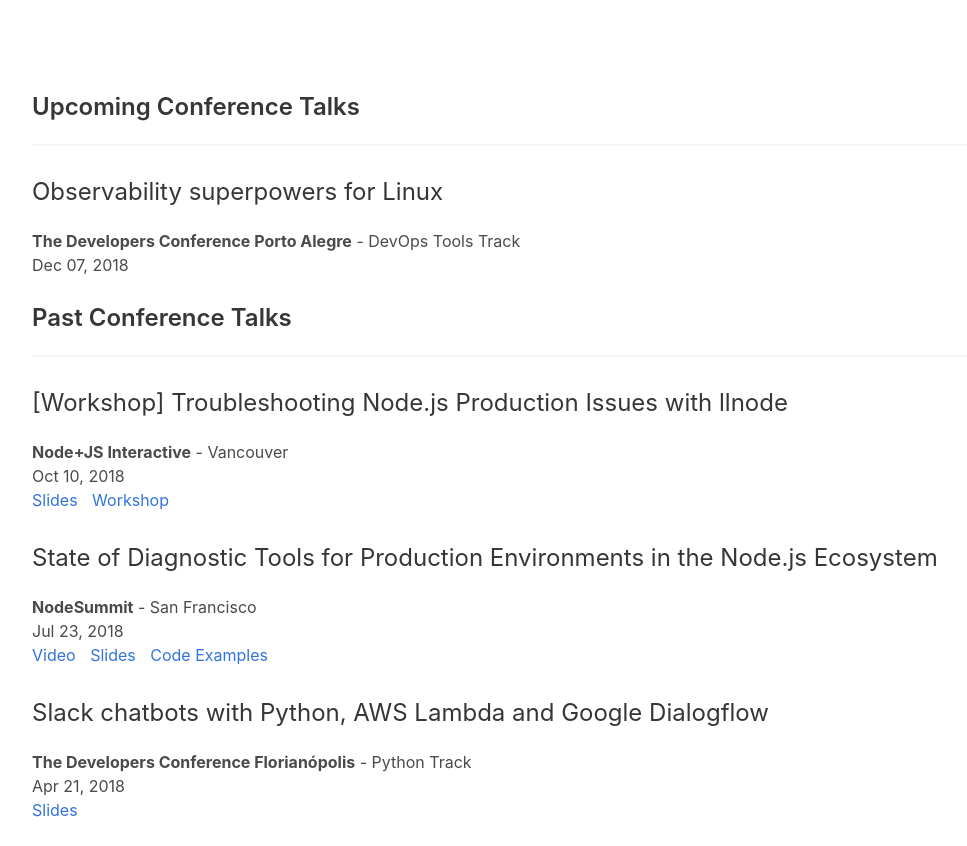
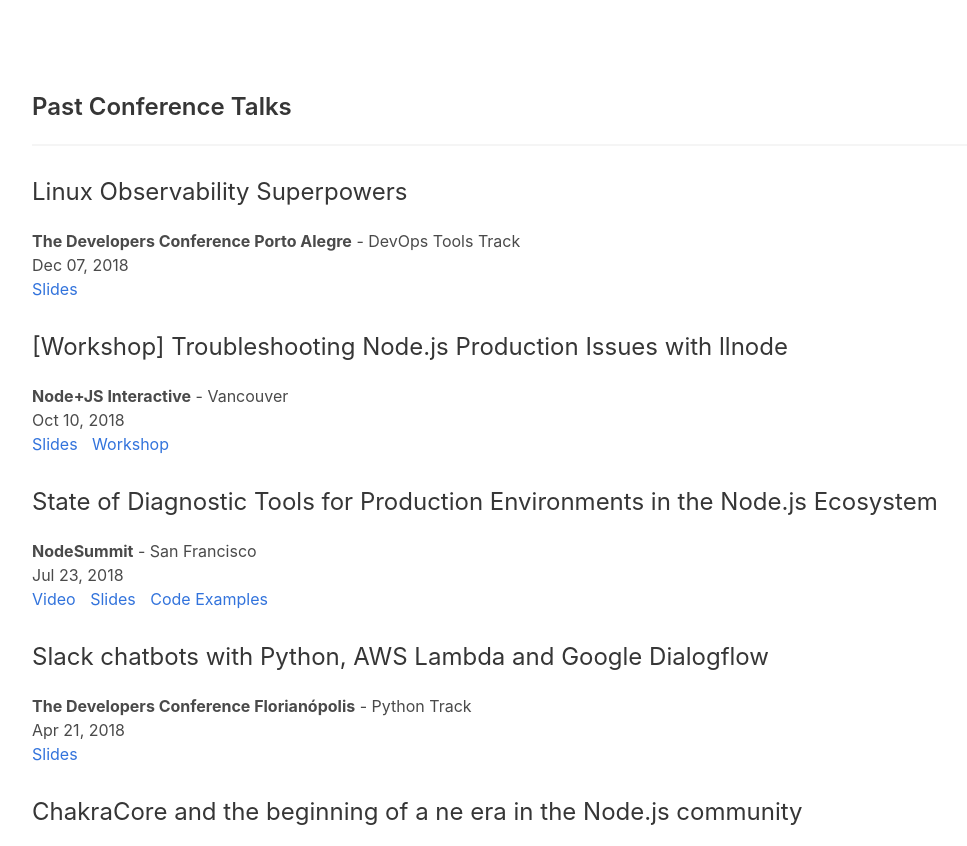
Before and after one commit to Emamatcyber90/mmarchini.github.io, a website: page index.html in a window 1280 px wide. Shown: the part 1718-2564 px from the top of the page, without its empty margins (128-1095 px from the left). Drawn offline with Linux system fonts and the light colour scheme.

Commit message:
move TDC POA 2018 talk to past talks

```diff
--- a/index.html
+++ b/index.html
@@ -233,11 +233,13 @@
 
     <section class="section">
       <div class="container content">
-        <h2 class="title is-4">Upcoming Conference Talks</h2>
+        <!-- <h2 class="title is-4">Upcoming Conference Talks</h2> -->
+        <!-- <hr> -->
+        <h2 class="title is-4">Past Conference Talks</h2>
         <hr>
         <p class="is-size-5">
           <h3 class="subtitle is-4 has-text-weight-normal">
-             Observability superpowers for Linux
+             Linux Observability Superpowers
           </h3>
           <div>
             <b>The Developers Conference Porto Alegre</b> - DevOps Tools Track
@@ -245,9 +247,12 @@
           <div>
             Dec 07, 2018
           </div>
+          <div class="talk-references">
+            <a href="https://github.com/mmarchini/mmarchini.github.io/raw/master/talks/linux-observability-superpowers.pdf">
+              Slides
+            </a>
+          </div>
         </p>
-        <h2 class="title is-4">Past Conference Talks</h2>
-        <hr>
         <p class="is-size-5">
           <h3 class="subtitle is-4 has-text-weight-normal">
              [Workshop] Troubleshooting Node.js Production Issues with llnode
```
Also changed, not shown: 1 other file.
